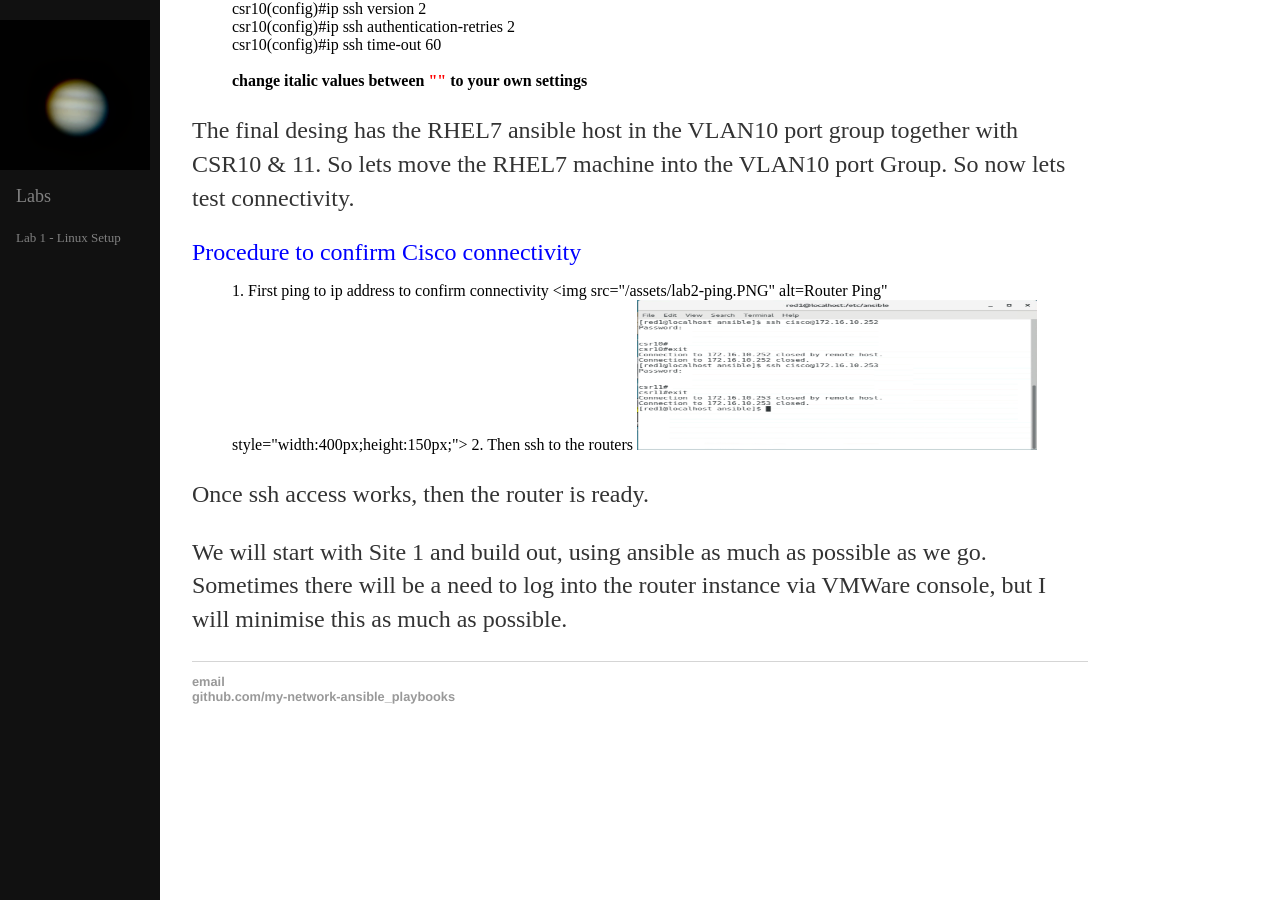
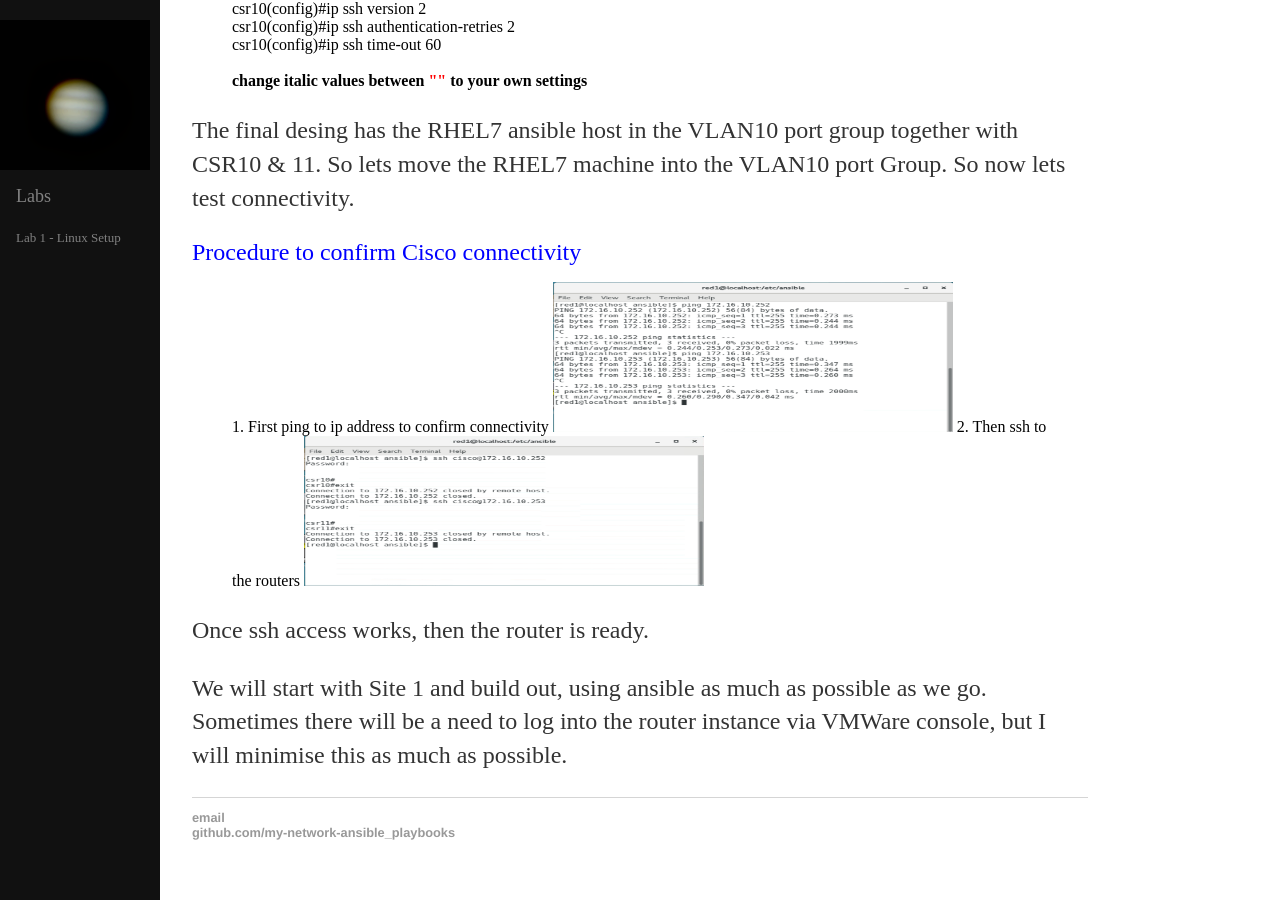
Before and after one commit to craigeowen/craigeowen.github.io, a Jekyll site: the page built from _posts/2018-04-20-Cisco-Router-Setup.md, in a window 1280 px wide and 900 px high, scrolled down 1490 px. Built offline with Jekyll 4.4.1, drawn with Linux system fonts in a browser that asks for light colours; our own code applies the rules of GitHub Pages for plain Markdown files.

Commit message:
Update 2018-04-20-Cisco-Router-Setup.md

```diff
--- a/_posts/2018-04-20-Cisco-Router-Setup.md
+++ b/_posts/2018-04-20-Cisco-Router-Setup.md
@@ -55,7 +55,7 @@ The final desing has the RHEL7 ansible host in the VLAN10 port group together wi
 <font size="5" color="blue">Procedure to confirm Cisco connectivity</font>
 <blockquote>
 1. First ping to ip address to confirm connectivity
-<img src="/assets/lab2-ping.PNG" alt=Router Ping" style="width:400px;height:150px;">
+<img src="/assets/lab2-ping.PNG" alt="Router Ping" style="width:400px;height:150px;">
 2. Then ssh to the routers
 <img src="/assets/lab2-ssh.PNG" alt="Router SSH" style="width:400px;height:150px;">
 </blockquote>
```
